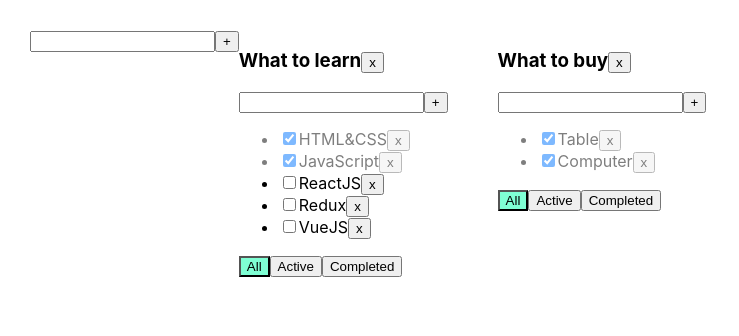
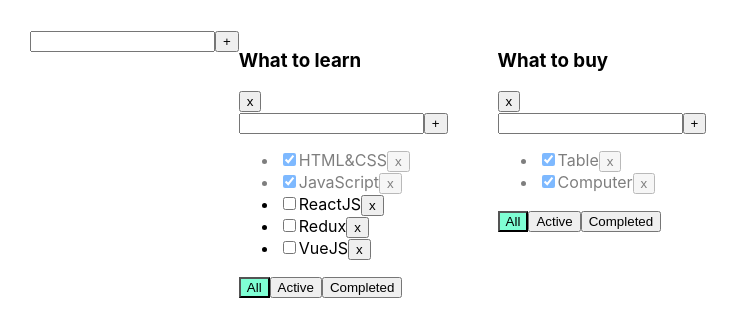
Before and after one commit to Rustam-Ulaevich/Todolist, a React (Create React App) app: page / in a window 1280 px wide. Shown: the top 336 px of the page, without its empty margins (0-739 px from the left). Built offline with nearby package versions, Linux system fonts and the light colour scheme.

Commit message:
Create EditableSpan.tsx

```diff
--- a/src/App.tsx
+++ b/src/App.tsx
@@ -45,6 +45,23 @@ function App() {
         let todolist = todolists.find( tl => tl.id === todolistId);
         if(todolist) {
             todolist.filter = value;
+            setTodolists([...todolists])
+        }
+    }
+    function changeTaskTitleStatus(taskId: string,
+                                   title: string,
+                                   todolistId: string) {
+        let tasks = tasksObj[todolistId]
+        let task = tasks.find( t => t.id === taskId);
+        if(task) {
+            task.title = title
+            setTasks({...tasksObj})
+        }
+    }
+    function changeTitleTodolist(title: string, id: string) {
+        let todolist = todolists.find( tl => tl.id === id);
+        if(todolist) {
+            todolist.title = title;
             setTodolists([...todolists])
         }
     }
@@ -113,6 +130,8 @@ function App() {
                        changeTaskStatus={changeStatus}
                        filter={tl.filter}
                        removeTodolist={removeTodolist}
+                       changeTaskTitleStatus={changeTaskTitleStatus}
+                       changeTitleTodolist={changeTitleTodolist}
                     />
                 })
             }
--- /dev/null
+++ b/src/EditableSpan.tsx
@@ -0,0 +1,27 @@
+import React, {ChangeEvent, useState} from "react";
+
+export type EditableSpanType = {
+    title: string
+    onChange: (value: string) => void
+}
+
+export function EditableSpan(props: EditableSpanType) {
+
+    let [editMode, setEditMode] = useState(false)
+    let [title, setTitle] = useState('')
+
+    const activateEditMode = () => {
+        setEditMode(true)
+        setTitle(props.title)
+    }
+    const activateViewMode = () => {
+        setEditMode(false)
+        props.onChange(title)
+    }
+    const onChangeHandler = (e: ChangeEvent<HTMLInputElement>) => setTitle(e.currentTarget.value)
+
+
+    return editMode
+        ? <input value={title} onChange={onChangeHandler} onBlur={activateViewMode} autoFocus/>
+        : <span onClick={activateEditMode}>{props.title}</span>
+}
--- a/src/Todolist.tsx
+++ b/src/Todolist.tsx
@@ -1,6 +1,7 @@
 import React, {ChangeEvent} from 'react';
 import {FilterValueType} from "./App";
 import {AddItemForm} from "./AddItemForm";
+import {EditableSpan} from "./EditableSpan";
 
 export type TaskType = {
     id: string
@@ -16,6 +17,8 @@ type PropsType = {
     changeFilter: (value: FilterValueType, todolistId: string) => void
     addTask:(title: string, todolistId: string) =>void
     changeTaskStatus: (taskId: string, isDone: boolean, todolistId: string) => void
+    changeTaskTitleStatus: (taskId: string, title: string, todolistId: string) => void
+    changeTitleTodolist: (id: string, title: string) => void
     filter: FilterValueType
     removeTodolist: (todolistId: string) => void
 }
@@ -34,37 +37,50 @@ export function Todolist(props: PropsType) {
     const removeTodolist = () => {
         props.removeTodolist(props.id)
     }
+    const onChangeTitleHandler = (title: string) => {
+        props.changeTitleTodolist(props.id, title)
+    }
+
 
     function addTask(title: string) {
         props.addTask(title, props.id)
     }
     return <div>
-        <h3>{props.title}
+        <h3>
+            <EditableSpan title={props.title} onChange={onChangeTitleHandler}/>
+        </h3>
+
             <button onClick={removeTodolist}>x</button>
-        </h3>
+
         <AddItemForm addItem={addTask}/>
         <ul>
             {
                 props.tasks.map(t => {
-                    const onRemoveHandler = () => {
-                    props.removeTask(t.id, props.id)
-                }
-                    const onChangeHandler = (e: ChangeEvent<HTMLInputElement>) => { props.changeTaskStatus(t.id, e.currentTarget.checked, props.id)
+                    const onRemoveHandler = () => {props.removeTask(t.id, props.id)}
+                    const onChangeHandler = (e: ChangeEvent<HTMLInputElement>) => {
+                        props.changeTaskStatus(t.id, e.currentTarget.checked, props.id)
                     }
+                    const onChangeTitleHandler = (value: string) => {
+                        props.changeTaskTitleStatus(t.id, value, props.id)
+                    }
+
                     return <li key={t.id} className={t.isDone ? 'is-done' :''}>
                         <input type="checkbox"
                                onChange={onChangeHandler}
                                checked={t.isDone}/>
-                        <span>{t.title}</span>
+                        <EditableSpan title={t.title} onChange={onChangeTitleHandler}/>
                         <button onClick={onRemoveHandler}>x</button>
                     </li>
                 })
             }
         </ul>
         <div>
-            <button className={props.filter === 'All' ? 'active-filter' : ''} onClick={onAllClickHandler}>All</button>
-            <button className={props.filter === 'Active' ? 'active-filter' : ''} onClick={onActiveClickHandler}>Active</button>
-            <button className={props.filter === 'Completed' ? 'active-filter' : ''} onClick={onCompletedClickHandler}>Completed</button>
+            <button className={props.filter === 'All' ? 'active-filter' : ''}
+                    onClick={onAllClickHandler}>All</button>
+            <button className={props.filter === 'Active' ? 'active-filter' : ''}
+                    onClick={onActiveClickHandler}>Active</button>
+            <button className={props.filter === 'Completed' ? 'active-filter' : ''}
+                    onClick={onCompletedClickHandler}>Completed</button>
         </div>
     </div>
 }
```
